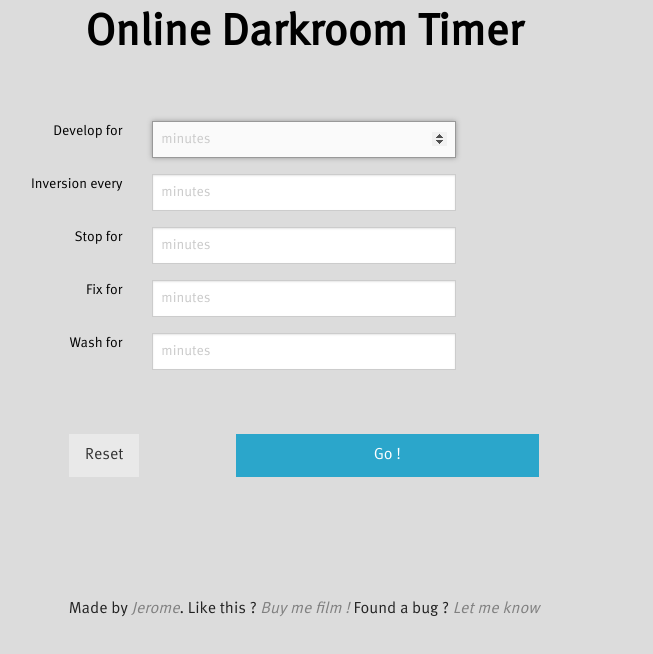
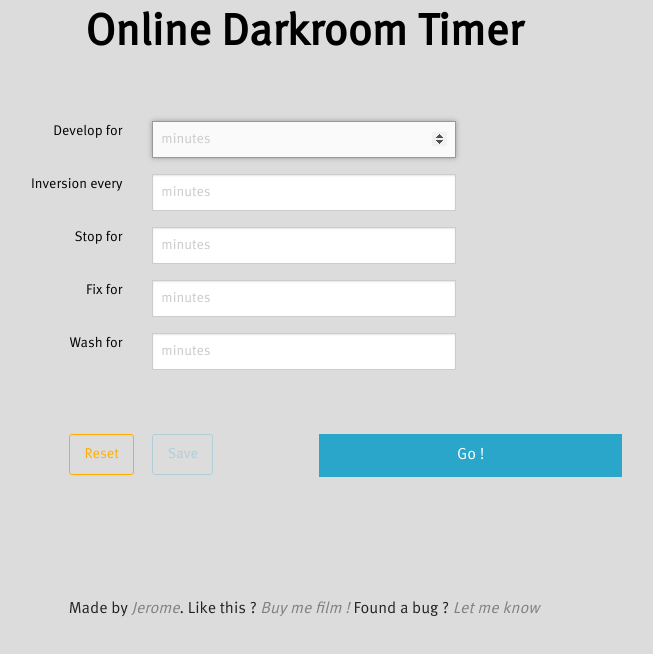
Before and after one commit to hemorej/darkroom-timer, a Vue app: page / in a window 1280 px wide. Shown: the top 654 px of the page, without its empty margins (336-989 px from the left). Built offline with nearby package versions, Linux system fonts and the light colour scheme; what vue-fullscreen would draw is missing.

Commit message:
add buttons for saving/viewing times button style changes

```diff
--- a/src/views/Setup.vue
+++ b/src/views/Setup.vue
@@ -107,11 +107,28 @@
 
       <div class="grid-x grid-margin-x margin-top">
         <div class="cell medium-1 medium-offset-3">
-          <button class="left secondary" @click="reset">
+          <button class="hollow button left warning" @click="reset">
             Reset
           </button>
         </div>
-        <div class="cell medium-4 medium-offset-1">
+        <div class="cell medium-1">
+          <button
+            :class="[{ disabled: !canSave }, 'button hollow left']"
+            @click="saveTime"
+          >
+            Save
+          </button>
+        </div>
+        <div class="cell medium-1">
+          <button
+            v-show="hasSavedTimes"
+            class="hollow button left"
+            @click="savedTimes"
+          >
+            Times
+          </button>
+        </div>
+        <div class="cell medium-4">
           <button tabindex="6" class="expanded primary">Go !</button>
         </div>
       </div>
@@ -144,6 +161,33 @@ export default {
     },
     reset() {
       localStorage.clear()
+    },
+    saveTime() {
+      // localStorage.setItem('recipe', JSON.stringify({development: this.development, fix: this.fix, inversion: this.inversion, stop: this.stop, wash: this.wash}))
+    },
+    savedTimes() {
+      // this.$router.push({ name: 'times' })
+    }
+  },
+  computed: {
+    hasSavedTimes() {
+      if (JSON.parse(localStorage.getItem('recipes'))) return true
+
+      return false
+    },
+    canSave() {
+      return (
+        this.development != null &&
+        this.inversion != null &&
+        this.stop != null &&
+        this.fix != null &&
+        this.wash != null &&
+        this.development != 0 &&
+        this.inversion != 0 &&
+        this.stop != 0 &&
+        this.fix != 0 &&
+        this.wash != 0
+      )
     }
   }
 }
--- a/src/views/Timer.vue
+++ b/src/views/Timer.vue
@@ -35,7 +35,7 @@
       </div>
       <div class="grid-x grid-margin-x">
         <div class="cell medium-1 medium-offset-3">
-          <button class="left black" @click="reset">
+          <button class="left warning hollow button" @click="reset">
             Reset
           </button>
         </div>
```
